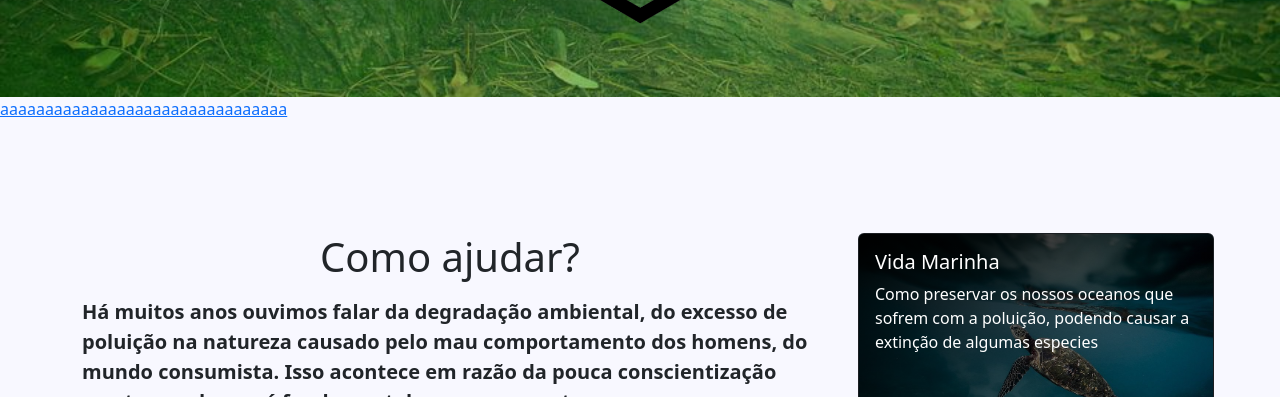
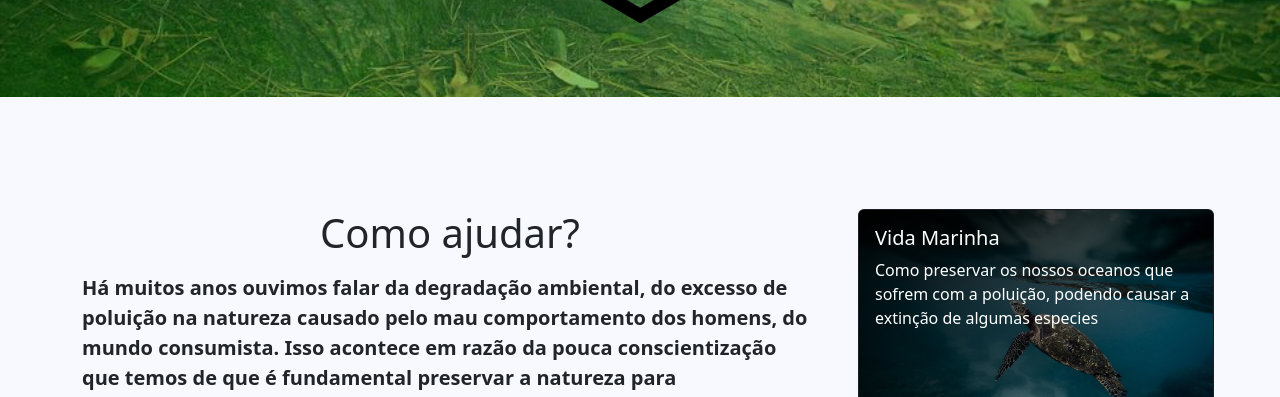
Before and after one commit to Ryanloopes/HelpNature, a plain HTML site: page Index.html in a window 1280 px wide. Shown: the part 703-1100 px from the top of the page. Drawn offline with nearby package versions, Linux system fonts and the light colour scheme.

Commit message:
Update Index.html

```diff
--- a/Index.html
+++ b/Index.html
@@ -72,7 +72,7 @@
             </div>
         </a>
     </header>
-    <a href="site/index.html">aaaaaaaaaaaaaaaaaaaaaaaaaaaaaaaa</a>
+
     <section>
         <div class="container" id="comoajudar">
             <div class="row mt-5">
```
